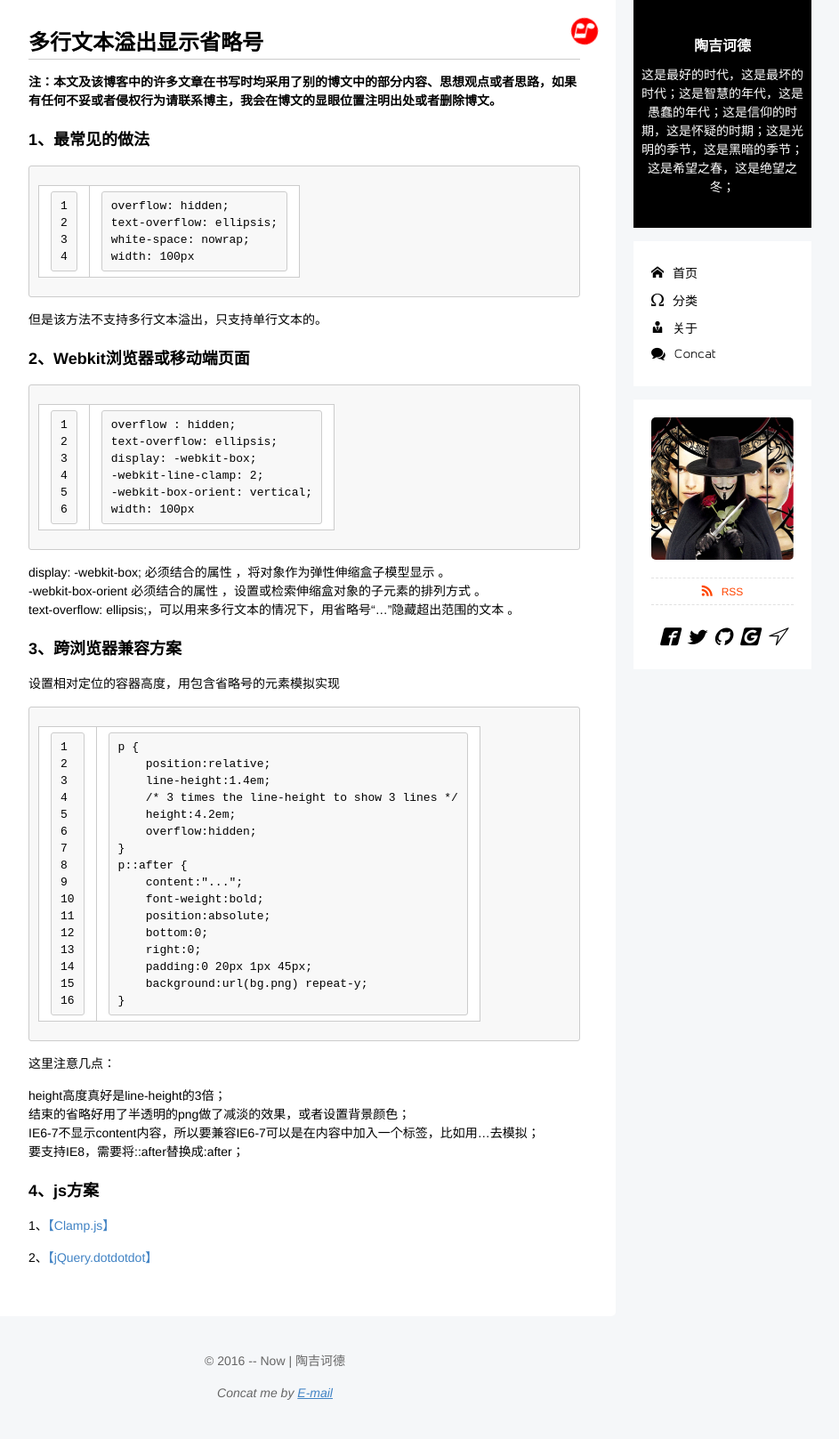
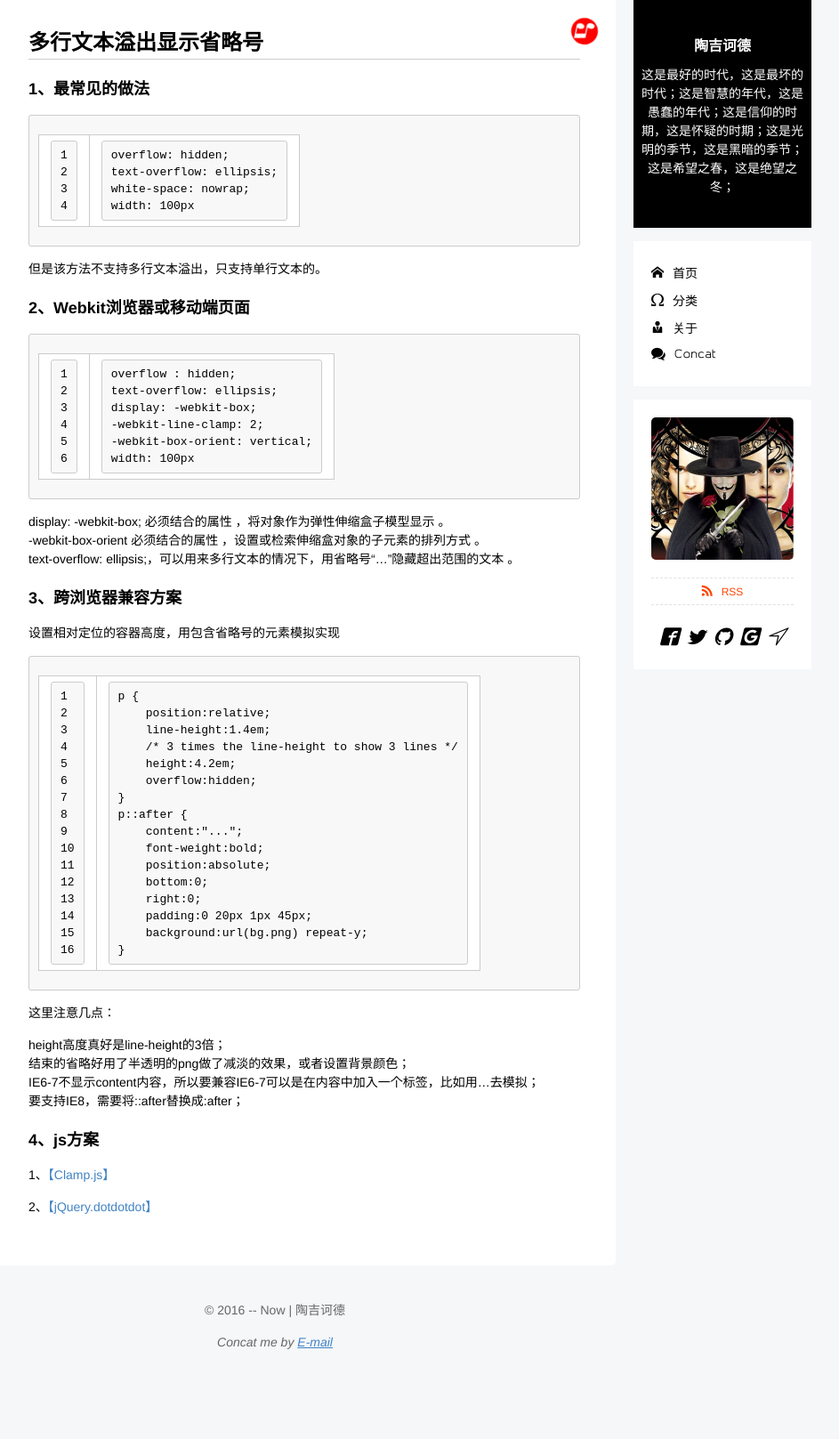
Before and after one commit to Tao-Quixote/Blog, a Jekyll site: the page built from _posts/2016-05-23-多行文本溢出显示省略号.md, in a window 1280 px wide. Shown: the whole page at 89% size, without its empty margins (221-1164 px from the left). Built offline with Jekyll 4.4.1, drawn with Linux system fonts in a browser that asks for light colours; after the commit the page ends 1560 px from its top, so only the background shows below that.

Commit message:
修改博文--多行文本溢出显示省略号

```diff
--- a/_posts/2016-05-23-多行文本溢出显示省略号.md
+++ b/_posts/2016-05-23-多行文本溢出显示省略号.md
@@ -6,8 +6,6 @@ excerpt: 本文主要介绍几种实现多行文本溢出时使用省略号代
 ---
 
 <h2>多行文本溢出显示省略号</h2>
-
-**注：本文及该博客中的许多文章在书写时均采用了别的博文中的部分内容、思想观点或者思路，如果有任何不妥或者侵权行为请联系博主，我会在博文的显眼位置注明出处或者删除博文。**
 
 <h3>1、最常见的做法</h3>
 
```
Also changed, not shown: 1 other file.
